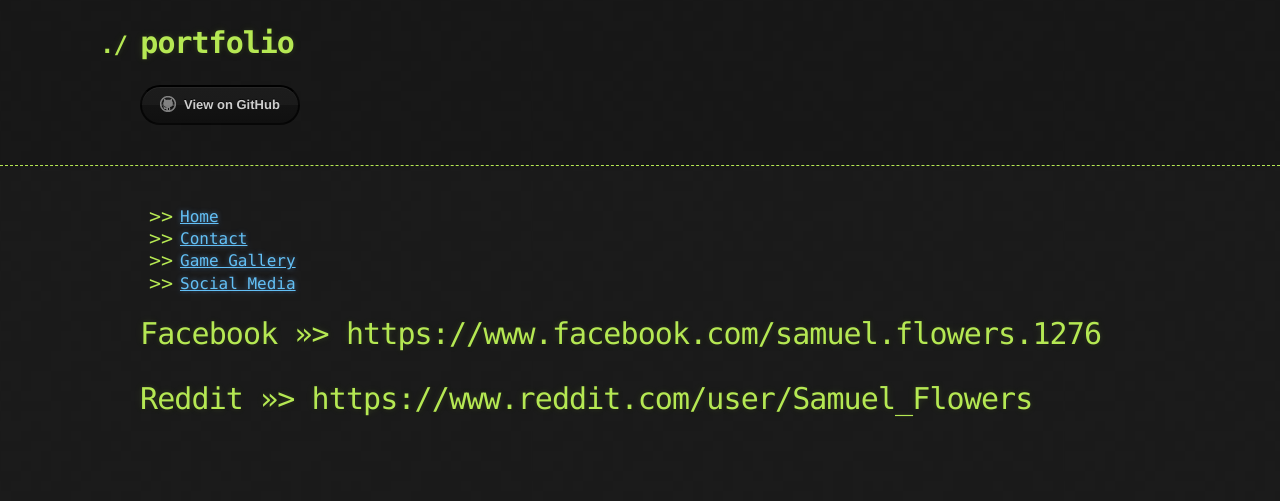
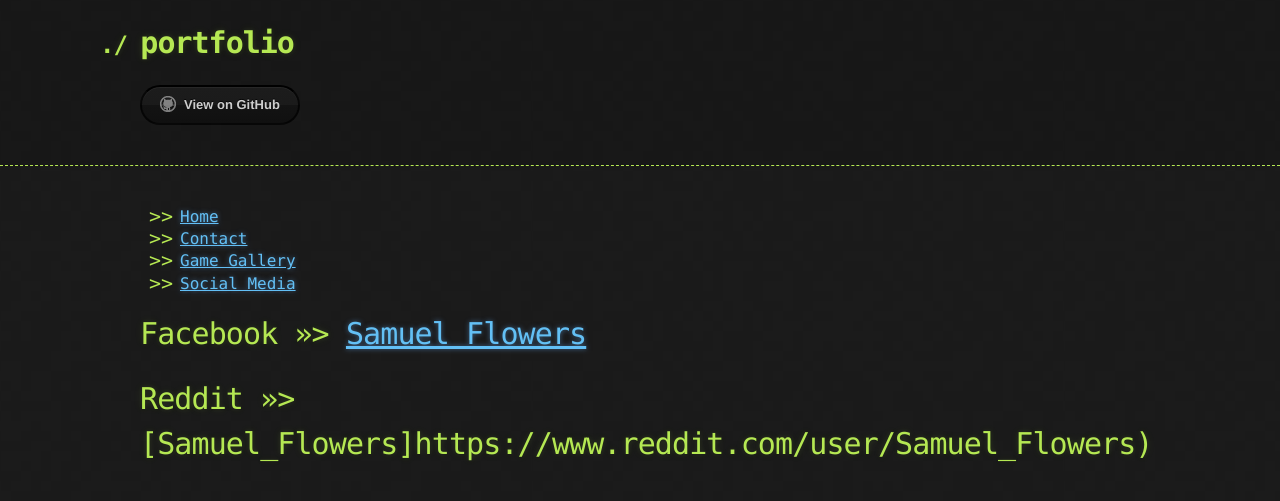
Before and after one commit to Sam2471/portfolio, a Jekyll site: the page built from socialmedia.md, in a window 1280 px wide. Shown: the top 501 px of the page. Built offline with Jekyll 4.4.1, drawn with Linux system fonts in a browser that asks for light colours; our own code applies the rules of GitHub Pages for plain Markdown files; the repository's description, which GitHub fills in, is left out.

Commit message:
Update socialmedia.md

```diff
--- a/socialmedia.md
+++ b/socialmedia.md
@@ -1,5 +1,5 @@
 
 
-# Facebook >>> https://www.facebook.com/samuel.flowers.1276
+# Facebook >>> [Samuel Flowers](https://www.facebook.com/samuel.flowers.1276)
 
-# Reddit >>> https://www.reddit.com/user/Samuel_Flowers
+# Reddit >>> [Samuel_Flowers]https://www.reddit.com/user/Samuel_Flowers)
```
